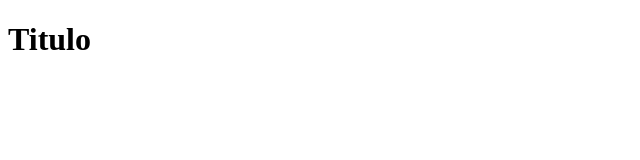
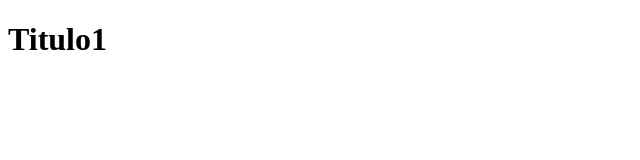
Before and after one commit to leminyerangel/hello-world-git, a plain HTML site: page index.html in a window 1280 px wide. Shown: the full height of the page, 0-640 px from the left. Drawn offline with Linux system fonts and the light colour scheme.

Commit message:
se modifico el 1 del titulo

```diff
--- a/index.html
+++ b/index.html
@@ -7,6 +7,6 @@
     <title>Demo git</title>
 </head>
 <body>
-    <h1>Titulo</h1>
+    <h1>Titulo1</h1>
 </body>
 </html>
```
